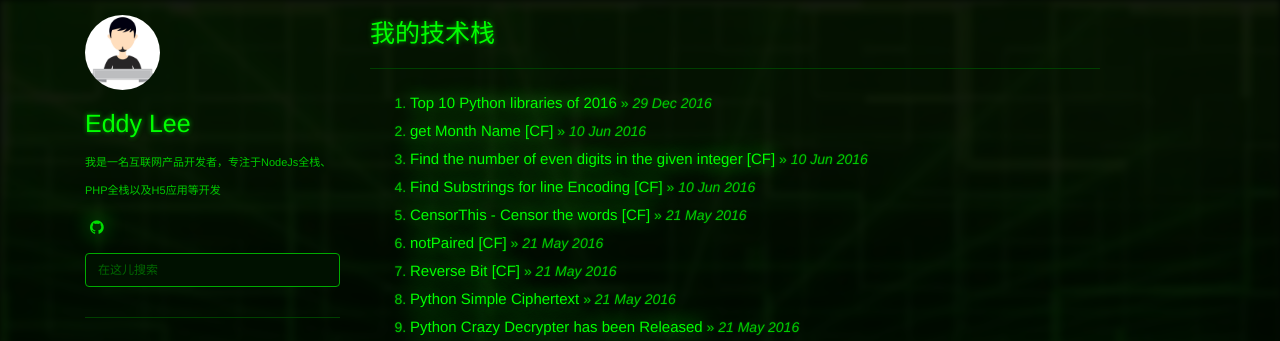
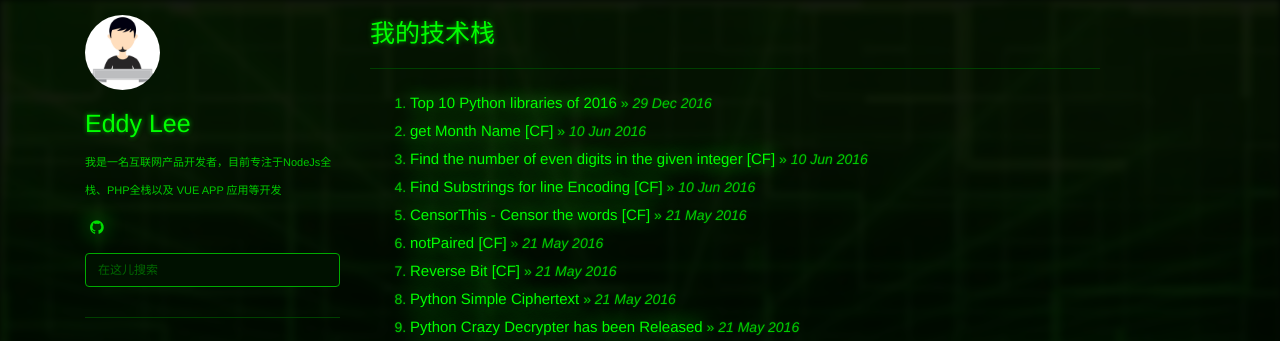
Before and after one commit to eddy2lee/eddy2lee.github.io, a Jekyll site: the page built from index.html, in a window 1280 px wide. Shown: the top 341 px of the page. Built offline with Jekyll 4.4.1, drawn with Linux system fonts in a browser that asks for light colours; nearby versions of some CDN libraries; the list of posts is cut into pages by our own code.

Commit message:
Update _config.yml

```diff
--- a/_config.yml
+++ b/_config.yml
@@ -2,7 +2,7 @@ title: "我的技术栈"
 description: "用技术撑起这片天"
 author: "Eddy Lee"
 github: https://github.com/eddy2lee
-about: "我是一名互联网产品开发者，专注于NodeJs全栈、PHP全栈以及H5应用等开发"
+about: "我是一名互联网产品开发者，目前专注于NodeJs全栈、PHP全栈以及 VUE APP 应用等开发"
 disqus_shortname: eddylee
 avatar_url: /static/img/avatar.jpg
 
```
